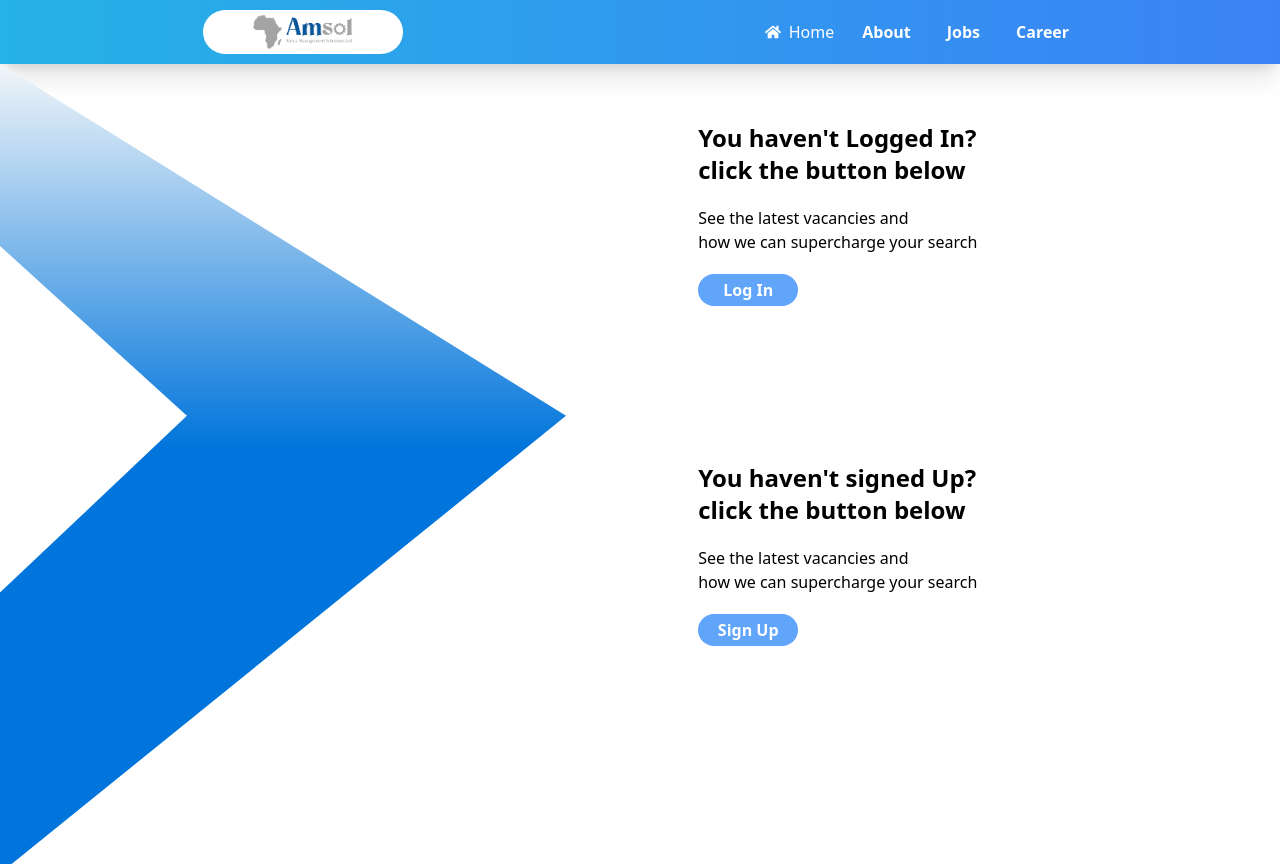
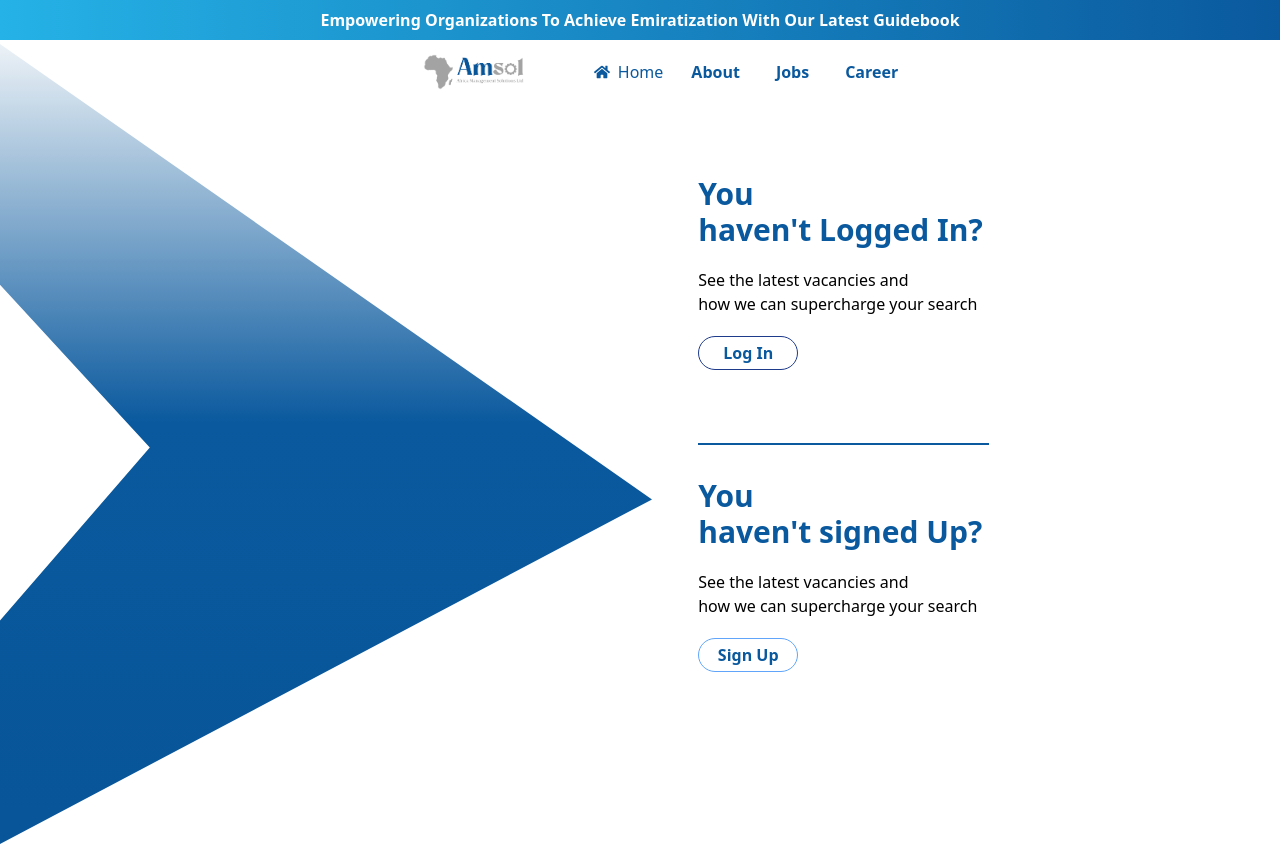
Before and after one commit to Tracy-miranja/AmsolForm, a React (Vite) app: page / in a window 1280 px wide. Built offline with nearby package versions, Linux system fonts and the light colour scheme.

Commit message:
add animation in banner

```diff
--- a/src/RotationLandingPage.jsx
+++ b/src/RotationLandingPage.jsx
@@ -1,24 +1,116 @@
-import React from "react";
+import React, { useState } from "react";
 import { Link } from "react-router-dom";
-import Navbar from "./navbar";
-import vacancy from "./assets/Vector2b.svg";
+import vacancy from "./assets/vector 2tt.svg"
 import jobvacancy from "./assets/Group1.svg";
-
+import logo from "./assets/amsolJobVacancies.png";
+import { FaHome } from "react-icons/fa";
 
 const RotationPandingPage = () => {
+  const [isHovered, setIsHovered] = useState(false);
+  const [hoveredSection, setHoveredSection] = useState(null);
+
   return (
-    <div className="flex flex-col h-[100vh]">
-      <Navbar />
-      <div className="flex w-full section-container">
-        <div className="flex w-[60%] h-[60vh]">
-          <img src={vacancy} className="h-[100vh]" alt="vacancy" />
+    <div
+      className={`flex flex-col h-[100vh] ${
+        isHovered
+          ? "bg-gradient-to-r from-[#25b2e6] to-[#0A599E] text-white"
+          : "bg-white"
+      } transition-colors duration-500`}
+    >
+      <div className="w-[100%] h-[40px] bg-gradient-to-r from-[#25b2e6] to-[#0A599E] flex items-center justify-center p-2">
+        <h1 className="text-white font-bold">Empowering Organizations To Achieve Emiratization With Our Latest Guidebook</h1>
+      </div>
+      <div className="w-[100%] h-[50px] flex items-center justify-center p-8 text-blue-400 gap-5 z-10">
+        <div className="bg-inherit rounded-full w-[200px] flex items-center justify-center">
+          {" "}
+          <img src={logo} alt="hrOutsourcing" className="w-[110px] p-1" />
+        </div>
+        <div className={`flex flex-row items-center gap-5 z-10 ${isHovered ? "text-white":"text-[#0A599E]"}`}>
+          <a className="text-[#0A599E] flex flex-row gap-2" href="#">
+            <FaHome className="mt-1 text-[#0A599E]" />
+            Home
+          </a>
+          <Link
+            to="/form"
+            className=" rounded-full text-[#0A599E] p-1 pl-2 pr-2 hover:bg-gray-400 hover:text-white font-semibold"
+          >
+            About
+          </Link>
+          <Link
+            to="/signupform"
+            className=" rounded-full text-[#0A599E] p-1 pl-2 pr-2 hover:bg-gray-400 hover:text-white font-semibold"
+          >
+            Jobs
+          </Link>
+          <Link
+            to="/signupform"
+            className=" rounded-full text-[#0A599E] p-1 pl-2 pr-2 hover:bg-gray-400 hover:text-white font-semibold"
+          >
+            Career
+          </Link>
+        </div>
+      </div>
+
+      <div className="flex w-full">
+        <div className="flex w-[60%] h-[60vh] relative">
+          <img src={vacancy} className="h-[100vh] absolute -mt-[60px] " alt="vacancy" />
         </div>
         {/* Second section */}
-        <div className="flex w-[50%] flex-col gap-5">
+        <div className="flex w-[50%] flex-col gap-5 justify-center h-[80vh]">
           {/* Log in section */}
-          <div className="flex w-[100%] h-[40vh] justify-center gap-5 flex-col relative parent-container">
-            <h1 className="font-bold text-2xl">
-              You haven't Logged In?<br />click the button below
+          <div
+            className="flex w-[100%] h-[35vh] justify-center gap-5 flex-col relative parent-container"
+            onMouseEnter={() => {
+              setHoveredSection("login");
+              setIsHovered(true);
+            }}
+            onMouseLeave={() => {
+              setHoveredSection(null);
+              setIsHovered(false);
+            }}
+          >
+            <h1 className="font-extrabold text-3xl text-[#0A599E]">
+              You <br />
+              haven't Logged In?
+            </h1>
+            <p>
+              See the latest vacancies and <br />
+              how we can supercharge your search
+            </p>
+            <Link
+              to="/form"
+              className="bg-white rounded-full border border-blue-900 text-[#0A599E] p-1 pl-2 pr-2 hover:bg-gray-400 hover:text-white font-bold w-[100px] text-center rotate-hover z-10"
+            >
+              Log In
+            </Link>
+            <div className="animation login-image">
+              <img
+                src={jobvacancy}
+                className={`w-[100%] h-[60vh] absolute -ml-[250px] z-0 -mt-[200px] hidden-on-hover ${
+                  hoveredSection === "login"
+                    ? "animate-rotateIn"
+                    : "animate-rotateOut"
+                }`}
+                alt="jobvacancy"
+              />
+            </div>
+          </div>
+          <div className="w-[50%] h-[2px] bg-[#0A599E] "></div>
+          {/* Sign up section */}
+          <div
+            className="flex h-[30vh] flex-col gap-5 justify-center relative parent-container"
+            onMouseEnter={() => {
+              setHoveredSection("signup");
+              setIsHovered(true);
+            }}
+            onMouseLeave={() => {
+              setHoveredSection(null);
+              setIsHovered(false);
+            }}
+          >
+            <h1 className="font-extrabold text-3xl text-[#0A599E]">
+              You
+              <br /> haven't signed Up?
             </h1>
             <p>
               See the latest vacancies and <br />
@@ -26,38 +118,18 @@ const RotationPandingPage = () => {
             </p>
             <Link
               to="/signupform"
-              className="bg-blue-400 rounded-full text-white p-1 pl-2 pr-2 hover:bg-gray-400 hover:text-white font-bold w-[100px] text-center rotate-hover"
-            >
-              Log In
-            </Link>
-            <div className="animation login-image">
-              <img
-                src={jobvacancy}
-                className="w-[100%] h-[40vh] absolute -ml-[250px] -mt-[200px] hidden-on-hover"
-                alt="jobvacancy"
-              />
-            </div>
-          </div>
-
-          {/* Sign up section */}
-          <div className="flex h-[40vh] flex-col gap-5 justify-center relative parent-container">
-            <h1 className="font-bold text-2xl">
-              You haven't signed Up?<br />click the button below
-            </h1>
-            <p>
-              See the latest vacancies and <br />
-              how we can supercharge your search
-            </p>
-            <Link
-              to="/signupform"
-              className="bg-blue-400 rounded-full text-white p-1 pl-2 pr-2 hover:bg-gray-400 hover:text-white font-bold w-[100px] text-center rotate-hover"
+              className="bg-white rounded-full text-[#0A599E] text-center border border-blue-400  p-1 pl-2 pr-2 hover:bg-gray-400 hover:text-white font-bold w-[100px] text-center rotate-hover z-10"
             >
               Sign Up
             </Link>
-            <div className="animation signup-image">
+            <div className="animation signup-image relative">
               <img
                 src={jobvacancy}
-                className="w-[100%] h-[40vh] absolute -ml-[250px] -mt-[200px] hidden-on-hover"
+                className={`w-[100%] h-[60vh] absolute -ml-[250px] -mt-[320px] z-0 transition-all duration-500 ${
+                  hoveredSection === "signup"
+                    ? "animate-rotateIn"
+                    : "animate-rotateOut"
+                }`}
                 alt="jobvacancy"
               />
             </div>
--- a/src/index.css
+++ b/src/index.css
@@ -140,64 +140,35 @@ body {
   padding: 20px;
 }
 
-/* Initially hide images */
-.hidden-on-hover {
-  opacity: 0;
-  z-index: 3;
-  transform: scale(0.7) translateY(-100%); /* Initially shrink and slide out of view */
-  transition: opacity 1.5s ease, transform 1.5s ease;
-}
 
-/* Keyframes for slide-in and rotate animation */
-@keyframes slideInRotate {
+
+/* Rotation animations */
+@keyframes rotateIn {
   0% {
-    transform:rotate(0deg) scale(0.7); /* Offscreen and small */
-    opacity: 1;
-  }
-  40% {
-    transform:  rotate(180deg) scale(1.5); /* Slide in, rotate and zoom */
-    opacity: 1;
-  }
-  80% {
-    transform:  rotate(250deg) scale(2); /* Slide in, rotate and zoom */
-    opacity: 1;
+    transform: rotate(0deg) scale(0.8);
+    opacity: 0;
   }
   100% {
-    transform:  rotate(360deg) scale(2.5); /* Slide in, rotate and zoom */
+    transform: rotate(360deg) scale(1.5);
     opacity: 1;
   }
 }
 
-/* Keyframes for slide-out and rotate back */
-@keyframes slideOutRotate {
+@keyframes rotateOut {
   0% {
-    transform:rotate(360deg) scale(2.5); /* Starting state */
+    transform: rotate(360deg) scale(1.5);
     opacity: 1;
   }
-  70% {
-    transform:  rotate(-260deg) scale(1.0); /* Slide out, rotate back, shrink */
-    opacity: 0;
-  }
   100% {
-    transform:  rotate(-360deg) scale(0.7); /* Slide out, rotate back, shrink */
+    transform: rotate(0deg) scale(0.8);
     opacity: 0;
   }
 }
 
-/* Rotate clockwise and zoom in on hover */
-.rotate-hover:hover ~ .login-image img,
-.rotate-hover:hover ~ .signup-image img {
-  animation: slideInRotate 1.5s ease forwards;
+.animate-rotateIn {
+  animation: rotateIn 4s forwards;
 }
 
-/* Rotate anticlockwise and shrink on hover out */
-.rotate-hover:hover ~ .login-image img:hover,
-.rotate-hover:hover ~ .signup-image img:hover {
-  animation: slideOutRotate 0.5s ease forwards;
+.animate-rotateOut {
+  animation: rotateOut 4s forwards;
 }
-
-/* Change background on hover over buttons */
-.rotate-hover:hover ~ .section-container:hover {
-  background-color: #0d68f1;
-  transition: background-color 0.5s ease;
-}
```
Also changed, not shown: src/assets/Vector 2b.svg (added), src/assets/Vector 2tt.svg (added), text.txt.
